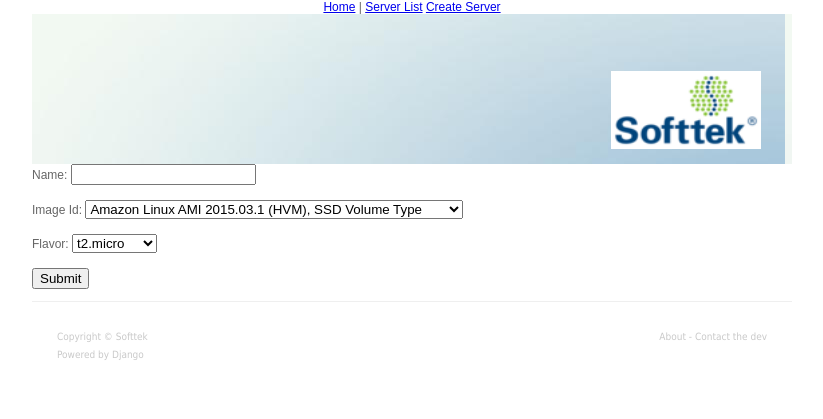
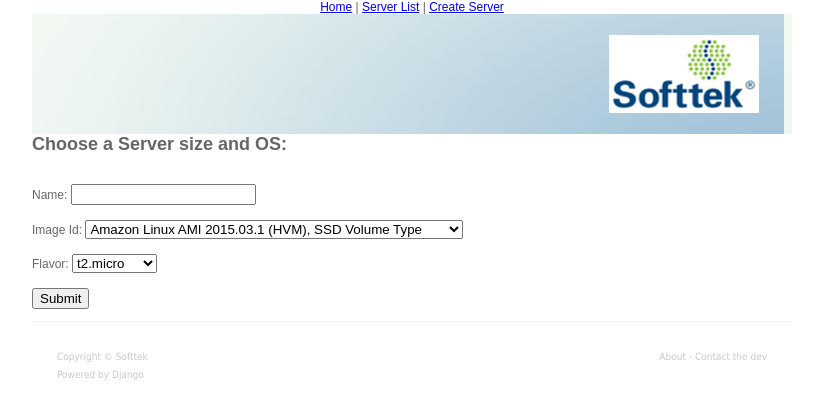
Before and after one commit to erickardus/simple_server, a Django app: page /creator_step1 in a window 1280 px wide. Shown: the top 419 px of the page, without its empty margins (228-1051 px from the left). Run offline with Django 3.2, Linux system fonts and the light colour scheme.

Commit message:
Fix header, and add titles

```diff
--- a/node_creator/forms.py
+++ b/node_creator/forms.py
@@ -25,7 +25,7 @@
 
 class Software(forms.Form):
 
-    name = forms.CharField(label='Name', max_length=25, required=True)
-    image = forms.CharField(label='Image Id', max_length=25, required=True)
-    flavor = forms.CharField(label='Flavor', max_length=25, required=True)
+    name = forms.CharField(label='Name', max_length=25, required=True, widget=forms.HiddenInput())
+    image = forms.CharField(label='Image Id', max_length=25, required=True, widget=forms.HiddenInput())
+    flavor = forms.CharField(label='Flavor', max_length=25, required=True, widget=forms.HiddenInput())
     runlist = forms.CharField(label='Runlist', max_length=25, required=True)
--- a/node_creator/views.py
+++ b/node_creator/views.py
@@ -13,7 +13,7 @@
 def creator_step2(request):
 
     if request.method == 'POST':
-        form_past = Server(request.POST or None)
+        form_past = Server(request.POST)
         if form_past.is_valid():
             new_form = Software(request.POST or None)
             name = form_past.cleaned_data['name']
--- a/static/css/master.css
+++ b/static/css/master.css
@@ -76,9 +76,9 @@
 }
 
 body.about #header {
-	height: 150px;
+	height: 120px;
 	background: #db6d16
-		    url(../images/technology_background.jpg);
+		    url(../images/background.png);
 }
 
 h1 {
--- a/templates/base.html
+++ b/templates/base.html
@@ -10,14 +10,14 @@
 
         <nav>
             <a href="/">Home</a> |
-            <a href="/list_server">Server List</a>
+            <a href="/list_server">Server List</a> |
             <a href="/creator_step1">Create Server</a>
         </nav>
 
         <div id="page-container">
 
 	        <div id="header">
-		        <h1><img src="{% static "images/softtek.png" %}" width="150" height="78" alt="Enlighten Designs" border="0" /></h1>
+
 	        </div>
 
 	        <div id="content">
--- a/templates/creator_step1.html
+++ b/templates/creator_step1.html
@@ -2,11 +2,15 @@
 
 {% block content %}
 
-<form action="creator_step2" method="post">
-    {% csrf_token %}
-    {{ form.as_p }}
-    <input type="submit" value="Submit" />
-</form>
+    <h2>Choose a Server size and OS:</h2>
+
+    <br>
+
+    <form action="creator_step2" method="post">
+        {% csrf_token %}
+        {{ form.as_p }}
+        <input type="submit" value="Submit" />
+    </form>
 
 
 
--- a/templates/node_list.html
+++ b/templates/node_list.html
@@ -1,6 +1,9 @@
 {% extends "base.html" %}
 
 {% block content %}
+
+    <h2>Server List:</h2><br>
+
     {% for node in nodes %}
 
         <p>{{ node }}</p>
```
Also changed, not shown: templates/creator_step2.html (+8 -6 lines), static/images/background.png (added), 1 other file.
